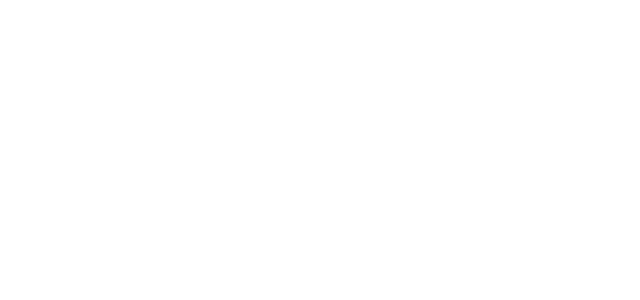
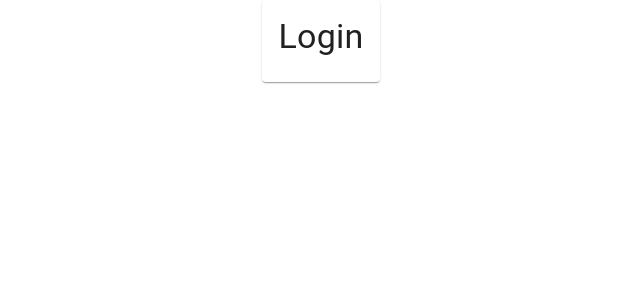
Before and after one commit to zeenat-abedin/mui-login-page, a React (Create React App) app: page / in a window 1280 px wide. Shown: the top 300 px of the page, without its empty margins (319-959 px from the left). Built offline with nearby package versions, Linux system fonts and the light colour scheme.

Commit message:
add CssBaseline import and component, and Login component to App.js

```diff
--- a/src/App.js
+++ b/src/App.js
@@ -1,9 +1,12 @@
+import { CssBaseline } from "@mui/material";
+import Login from "./Login";
 
 function App() {
   return (
-    <div>
-
-    </div>
+    <>
+       <CssBaseline />
+      <Login/>
+    </>
   );
 }
 
--- /dev/null
+++ b/src/Login.jsx
@@ -0,0 +1,22 @@
+import { Box, Card, CardContent, Container, Typography } from '@mui/material'
+
+function Login() {
+  return (
+    <Container>
+      <Box display={'flex'} flexDirection={'column'} justifyContent={'center'} alignItems={'center'}>
+        <Card>
+          <CardContent>
+            <Typography variant='h4'>
+               Login
+            </Typography>
+            <form>
+
+            </form>
+          </CardContent>
+        </Card>
+      </Box>
+    </Container>
+  )
+}
+
+export default Login
--- /dev/null
+++ b/src/dummy.js
@@ -0,0 +1,4 @@
+// 1. Create a new project and install all the dependencies for Material UI
+// 2. Design a login page which has two input fields one email field and one password field.
+// 3. Make the design somewhat appealing
+// 4. The email and password should be validated. If the entered email is test@test.com and password 12345678 the show an alert login successful otherwise show incorrect credentials
```
